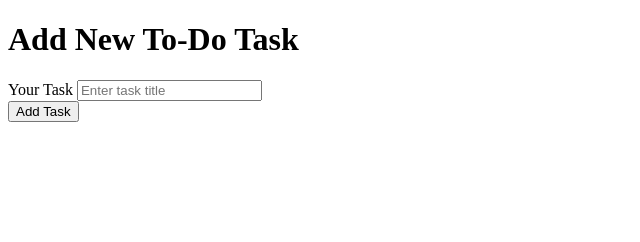
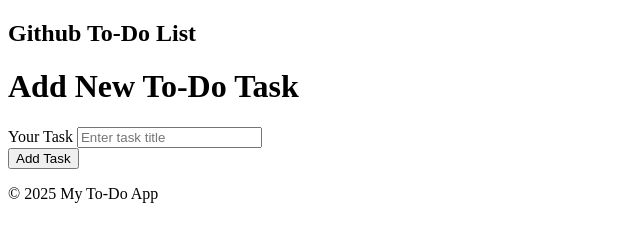
Before and after one commit to Prativa5791/github, a plain HTML site: page index.html in a window 1280 px wide. Shown: the whole page, without its empty margins (0-640 px from the left). Drawn offline with Linux system fonts and the light colour scheme.

Commit message:
header-footer

```diff
--- a/index.html
+++ b/index.html
@@ -7,6 +7,10 @@
 
 </head>
 <body>
+    <header>
+           <h2> Github To-Do List</h2>
+
+    </header>
     <h1>Add New To-Do Task</h1>
     <form action="/submit-task" method="POST">
         <div class="form-group">
@@ -16,5 +20,8 @@
 
         <button type="Submit">Add Task</button>
     </form>
+    <footer>
+    <p>&copy; 2025 My To-Do App</p>
+  </footer>
 </body>
 </html>
```
